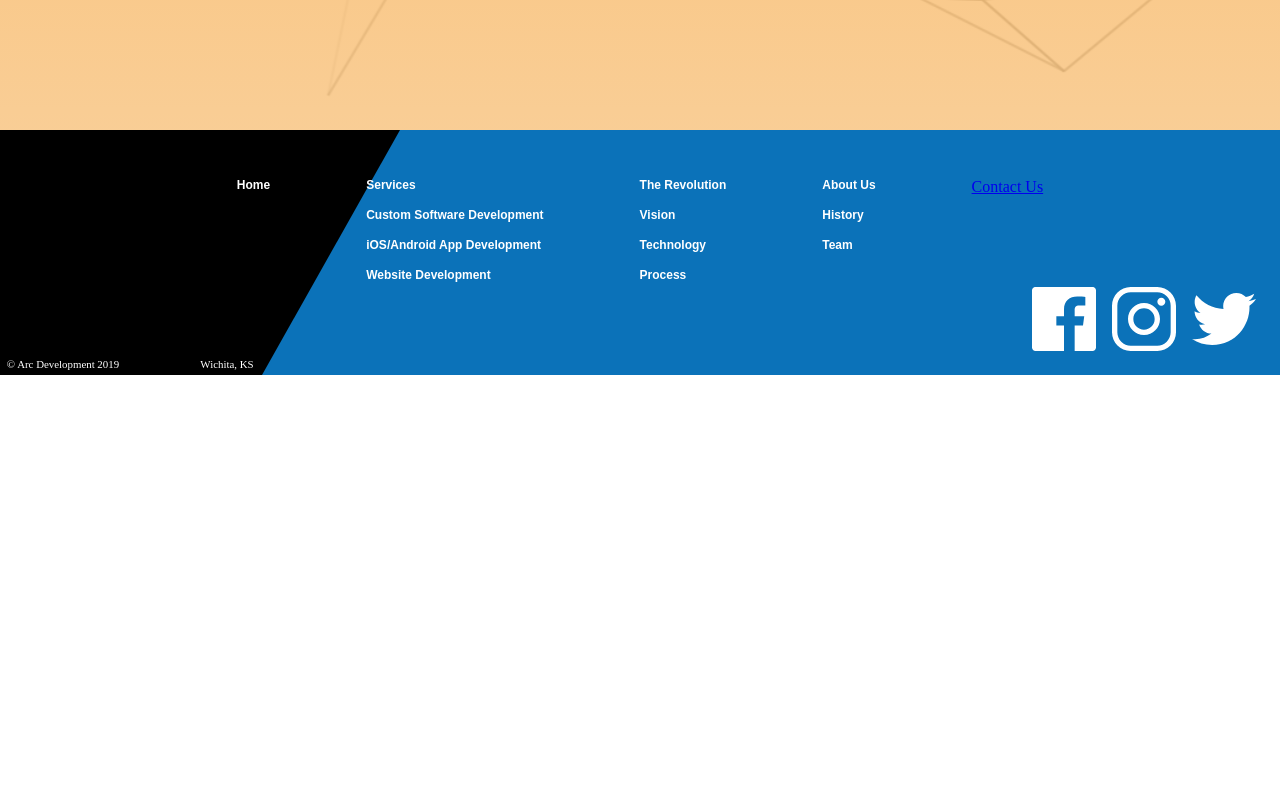
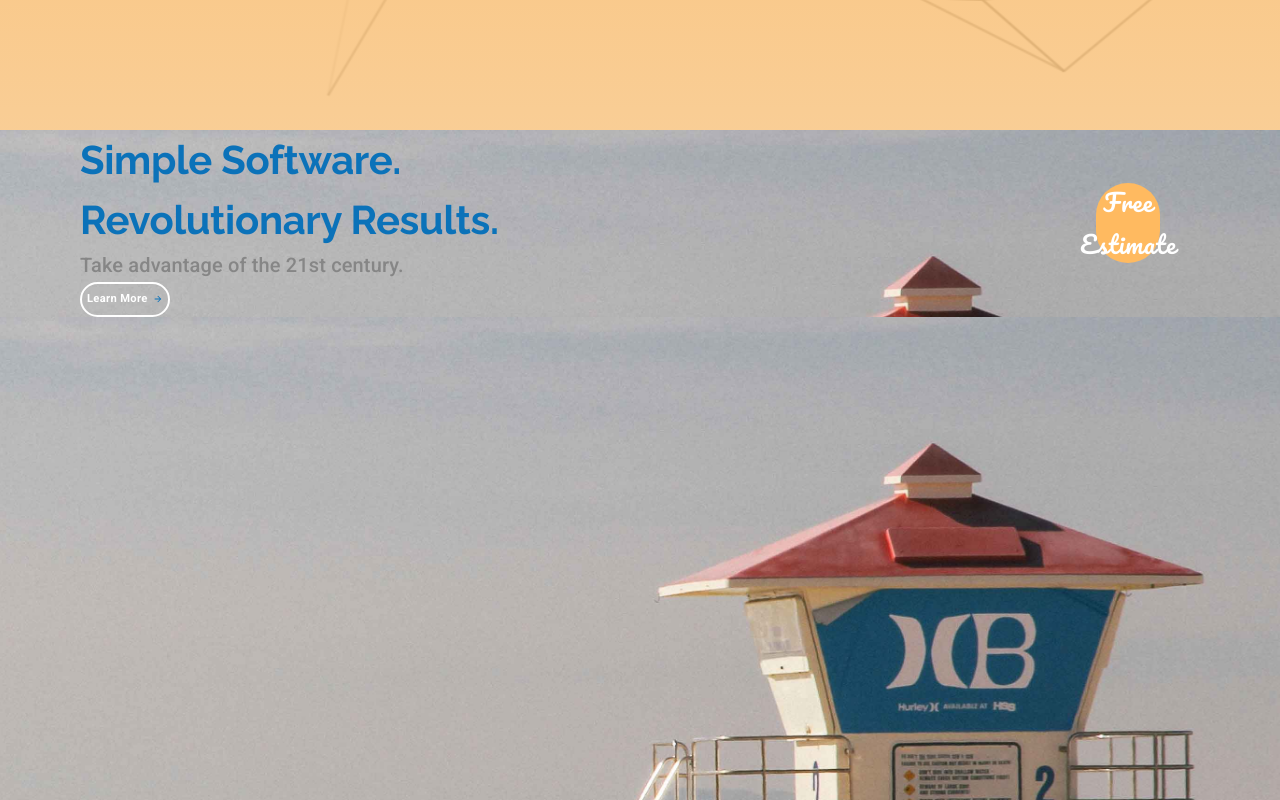
Before and after one commit to kmorgport/material_ui_design_prac, a React (Create React App) app: page / in a window 1280 px wide. Shown: the part 4800-5600 px from the top of the page. Before the commit the page ends 5175 px from the top, so only its background shows below. Built offline with nearby package versions, Linux system fonts and the light colour scheme.

Commit message:
call to action styling

```diff
--- a/src/components/LandingPage.js
+++ b/src/components/LandingPage.js
@@ -4,6 +4,8 @@
 import { Grid, Button, Typography, Card, CardContent } from '@material-ui/core';
 import { useMediaQuery } from '@material-ui/core';
 import ButtonArrow from '../components/ui/ButtonArrow'
+
+import CallToAction from './ui/CallToAction'
 
 import animationData from '../animations/landinganimation/data'
 import customSoftwareIcon from '../assets/Custom Software Icon.svg'
@@ -327,6 +329,10 @@
                     <div className={classes.infoBackground}/>
                 </Grid>
             </Grid>
+            <Grid item>
+                {/*---Call-To-Action Block---*/}
+                <CallToAction/>
+            </Grid>
         </Grid>
     )
 
--- /dev/null
+++ b/src/components/ui/CallToAction.js
@@ -0,0 +1,101 @@
+import React from 'react';
+import {Grid, Typography, Button } from '@material-ui/core'
+import { makeStyles, useTheme } from '@material-ui/core/styles'
+import ButtonArrow from './ButtonArrow';
+
+import { useMediaQuery } from '@material-ui/core';
+import background from '../../assets/background.jpg'
+import mobileBackground from '../../assets/mobileBackground.jpg'
+
+const useStyles = makeStyles( theme => ({
+    learnButton: {
+        ...theme.typography.learnButton,
+        fontSize: "0.7rem",
+        height: 35,
+        padding: 5,
+        [theme.breakpoints.down("sm")]: {
+            marginBottom: "2em"
+        }
+    },
+    background: {
+            backgroundImage: `url(${background})`,
+            backgroundPosition: "center",
+            backgroundSize: "cover",
+            backgroundAttachment: "fixed",
+            backgroundRepeat: "no-repeat",
+            height: "60em",
+            width: "100%",
+            [theme.breakpoints.down("md")]: {
+                backgroundImage: `url(${mobileBackground})`,
+                backgroundAttachment: "inherit"
+            }
+    },
+    estimateButton: {
+        ...theme.typography.estimate,
+        borderRadius: 50,
+        height: 80,
+        width: 25,
+        backgroundColor: theme.palette.common.orange,
+        fontSize: "1.5rem",
+        marginLeft: "2em",
+        marginRight: "5em",
+        [theme.breakpoints.down("sm")]: {
+            marginLeft: 0,
+            marginRight: 0
+        }
+    }
+}))
+
+const CallToAction = () => {
+    const classes = useStyles();
+    const theme = useTheme();
+    const matchesSM = useMediaQuery(theme.breakpoints.down("sm"))
+    return (
+        <Grid
+            container
+            alignItems="center"
+            justify={matchesSM ? "center" : "space-between"}
+            className={classes.background}
+            direction={matchesSM ? "column" : "row"}
+        >
+            <Grid
+                item
+                style={{marginLeft: matchesSM ? 0 :"5em",
+                textAlign: matchesSM ? "center" : "inherit"}}
+            >
+                <Grid container direction="column">
+                    <Grid item>
+                        <Typography variant="h2">
+                            Simple Software.<br/> Revolutionary Results.
+                        </Typography>
+                        <Typography variant="subtitle2" style={{fontSize: "1.5"}}>
+                            Take advantage of the 21st century.
+                        </Typography>
+                        <Grid container item justify={matchesSM ? "center" : undefined} >
+                            <Button
+                                variant="outlined"
+                                style={{color: "white", borderColor: "white"}}
+                                className={classes.learnButton}
+                            >
+                                <span style={{ marginRight: 5}}>Learn More</span>
+                                <ButtonArrow
+                                    width={10}
+                                    height={10}
+                                    fill={theme.palette.common.blue}
+                                />
+                            </Button>
+                        </Grid>
+                    </Grid>
+                </Grid>
+            </Grid>
+            <Grid item>
+                <Button variant="combined" className={classes.estimateButton}>
+                    Free Estimate
+                </Button>
+            </Grid>
+            <div className={classes.background} />
+        </Grid>
+    )
+}
+
+export default CallToAction
```
